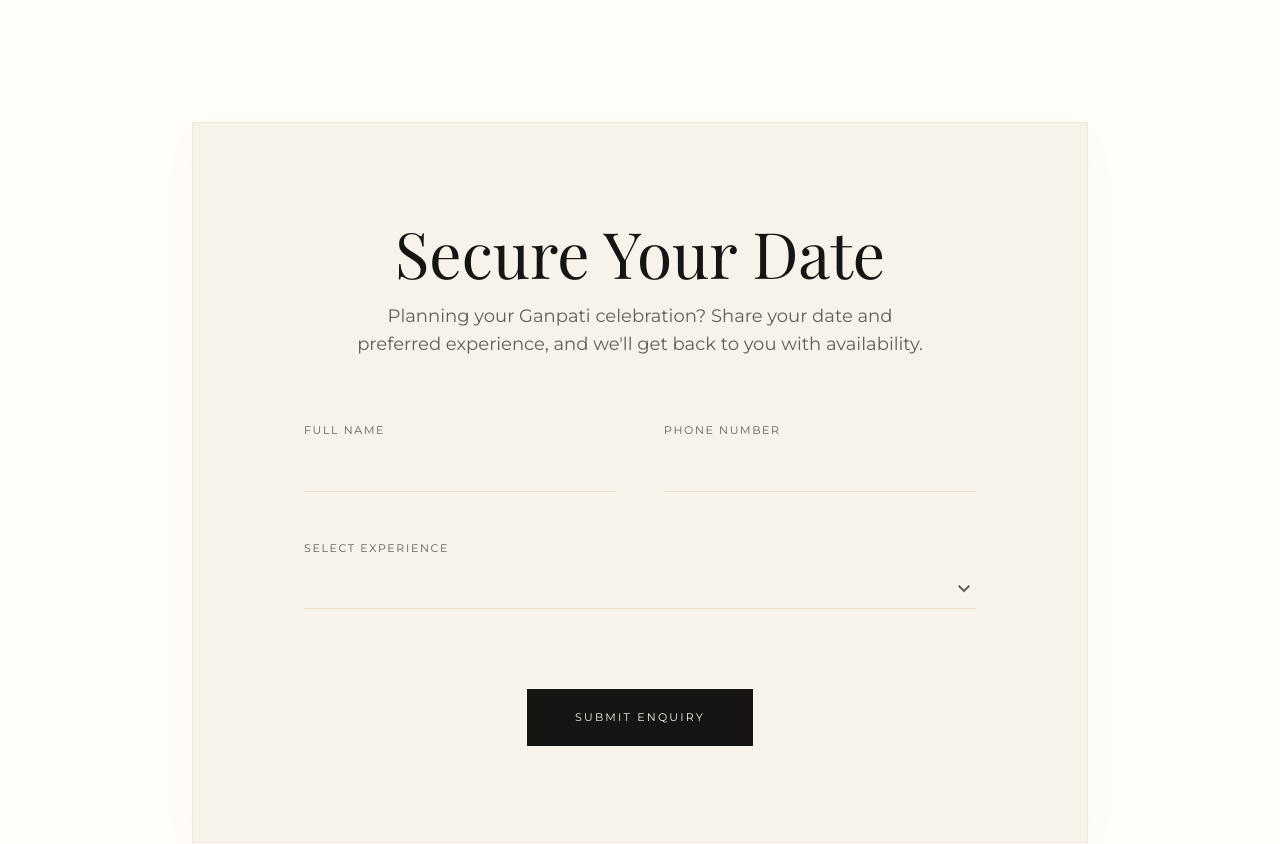
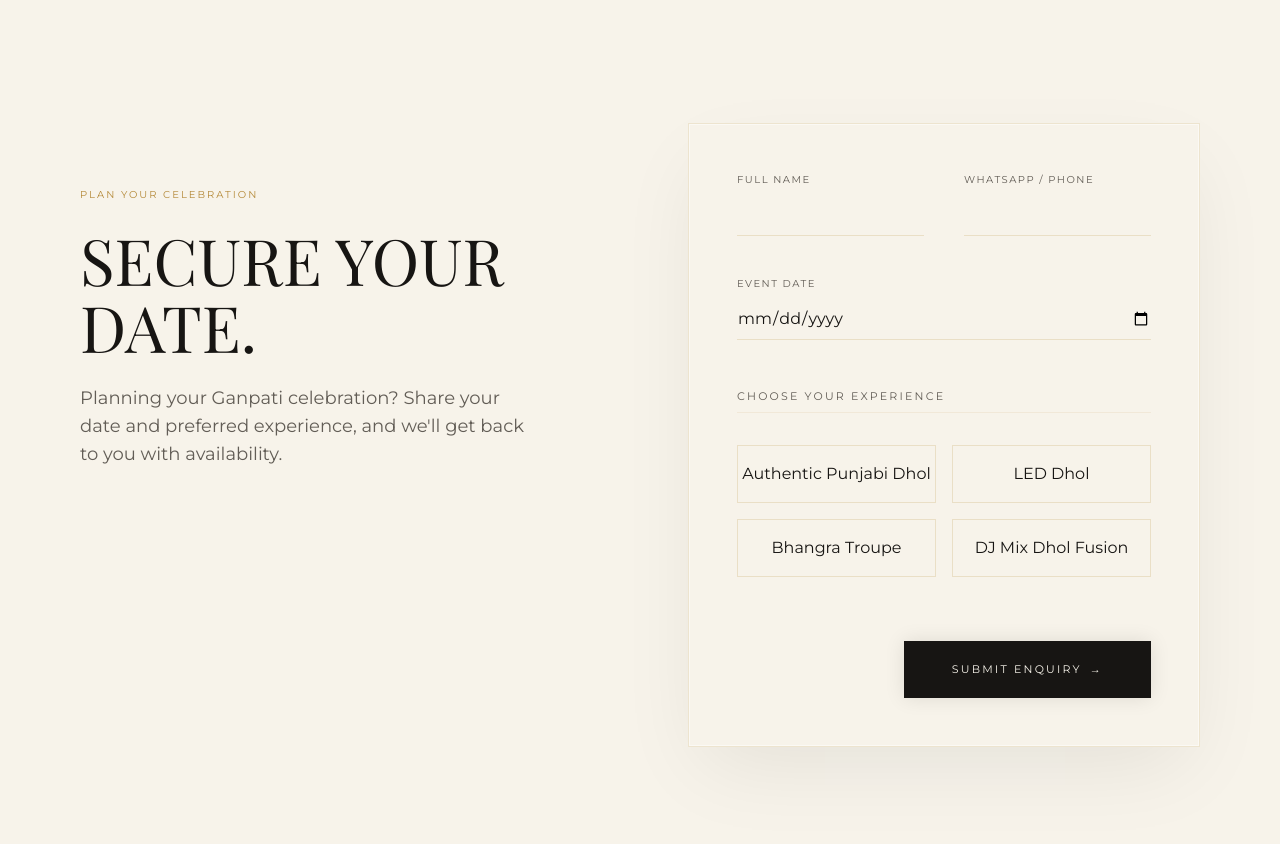
Before and after one commit to VinitSurve/vipinpunjabidhol, a Next.js app: page /ganpati-2026 in a window 1280 px wide. Shown: the part 2500-3344 px from the top of the page. Built offline with nearby package versions, Linux system fonts and the light colour scheme; a web font is replaced by a local one.

Commit message:
feat: add Ganpati 2026 landing page with event details and booking enquiry form

```diff
--- a/src/app/ganpati-2026/page.tsx
+++ b/src/app/ganpati-2026/page.tsx
@@ -127,60 +127,113 @@ export default function GanpatiPage() {
         </section>
 
         {/* 3. Secure Your Date */}
-        <section id="enquiry" className="py-section-gap px-margin-mobile md:px-margin-desktop bg-surface-container-lowest flex items-center justify-center">
-          <div className="w-full max-w-4xl bg-surface border border-secondary/10 px-8 py-16 md:px-16 md:py-24 text-center shadow-[0_10px_50px_rgba(0,0,0,0.02)]">
-            <h2 className="font-headline-xl text-[48px] md:text-[64px] text-on-surface leading-[1.05] mb-4">
-              Secure Your Date
+        <section id="enquiry" className="py-section-gap px-margin-mobile md:px-margin-desktop bg-background border-t border-secondary/10">
+          <div className="max-w-[1440px] mx-auto grid grid-cols-1 lg:grid-cols-2 gap-16 lg:gap-24 items-start">
+
+            {/* Left Column: Editorial Heading */}
+            <div className="flex flex-col items-start pt-8 lg:pt-16">
+              <span className="font-label-caps text-[10px] tracking-[0.2em] text-primary uppercase mb-6 block">
+                PLAN YOUR CELEBRATION
+              </span>
+              <h2 className="font-headline-xl text-[48px] md:text-[64px] text-on-surface leading-[1.05] mb-6">
+                SECURE YOUR DATE.
               </h2>
-            <p className="font-body-lg text-body-lg text-on-surface-variant max-w-xl mx-auto mb-16">
+              <p className="font-body-lg text-body-lg text-on-surface-variant max-w-md">
                 Planning your Ganpati celebration? Share your date and preferred experience, and we'll get back to you with availability.
               </p>
+            </div>
 
-            <form className="max-w-2xl mx-auto text-left flex flex-col gap-12">
-              <div className="grid grid-cols-1 md:grid-cols-2 gap-12">
-                <div className="flex flex-col gap-3">
-                  <label className="font-label-caps text-[11px] tracking-[0.15em] uppercase text-on-surface-variant">
+            {/* Right Column: Compact Form Panel */}
+            <div className="bg-surface border border-secondary/15 shadow-[0_30px_80px_-15px_rgba(0,0,0,0.08)] ring-1 ring-inset ring-white/50 p-8 md:p-12 relative">
+              <form className="flex flex-col gap-12">
+
+                {/* Section 1: Your Details & Event Date */}
+                <div className="flex flex-col gap-8">
+
+                  {/* Name and Phone */}
+                  <div className="grid grid-cols-1 md:grid-cols-2 gap-8 md:gap-10">
+                    <div className="flex flex-col gap-2">
+                      <label className="font-label-caps text-[10px] tracking-[0.15em] uppercase text-on-surface-variant">
                         Full Name
                       </label>
                       <input
                         type="text"
-                    className="w-full bg-transparent border-0 border-b border-secondary/20 py-2 px-0 text-on-surface font-body-md focus:border-on-surface focus:ring-0 transition-colors"
+                        className="w-full bg-transparent border-0 border-b border-secondary/20 py-2 px-0 text-on-surface font-body-md focus:outline-none focus:ring-0 focus:border-primary transition-colors"
                       />
                     </div>
-                <div className="flex flex-col gap-3">
-                  <label className="font-label-caps text-[11px] tracking-[0.15em] uppercase text-on-surface-variant">
-                    Phone Number
+                    <div className="flex flex-col gap-2">
+                      <label className="font-label-caps text-[10px] tracking-[0.15em] uppercase text-on-surface-variant">
+                        WhatsApp / Phone
                       </label>
                       <input
                         type="tel"
-                    className="w-full bg-transparent border-0 border-b border-secondary/20 py-2 px-0 text-on-surface font-body-md focus:border-on-surface focus:ring-0 transition-colors"
+                        className="w-full bg-transparent border-0 border-b border-secondary/20 py-2 px-0 text-on-surface font-body-md focus:outline-none focus:ring-0 focus:border-primary transition-colors"
                       />
                     </div>
                   </div>
-              <div className="flex flex-col gap-3">
-                <label className="font-label-caps text-[11px] tracking-[0.15em] uppercase text-on-surface-variant">
-                  Select Experience
+
+                  {/* Event Date (Now under Your Details) */}
+                  <div className="flex flex-col gap-2 mt-2">
+                    <label className="font-label-caps text-[10px] tracking-[0.15em] uppercase text-on-surface-variant">
+                      Event Date
                     </label>
-                <div className="relative">
-                  <select defaultValue="" className="w-full bg-transparent border-0 border-b border-secondary/20 py-2 px-0 text-on-surface font-body-md focus:border-on-surface focus:ring-0 transition-colors appearance-none cursor-pointer">
-                    <option value="" disabled></option>
-                    <option value="authentic">Authentic Punjabi Dhol</option>
-                    <option value="led">LED Dhol</option>
-                    <option value="bhangra">Bhangra Troupe</option>
-                    <option value="fusion">DJ Mix Dhol Fusion</option>
-                  </select>
-                  <span className="material-symbols-outlined absolute right-0 top-1/2 -translate-y-1/2 pointer-events-none text-on-surface-variant">
-                    keyboard_arrow_down
-                  </span>
+                    <input
+                      type="date"
+                      className="w-full bg-transparent border-0 border-b border-secondary/20 py-2 px-0 text-on-surface font-body-md focus:outline-none focus:ring-0 focus:border-primary transition-colors cursor-pointer"
+                    />
                   </div>
                 </div>
 
-              <div className="mt-8 flex justify-center">
-                <button type="submit" className="bg-on-surface text-background font-label-caps text-[11px] tracking-[0.2em] uppercase px-12 py-5 hover:bg-primary hover:text-on-primary transition-colors">
-                  SUBMIT ENQUIRY
+                {/* Section 2: Choose Your Experience */}
+                <div className="flex flex-col gap-6">
+                  <h3 className="font-label-caps text-[11px] tracking-[0.2em] text-on-surface-variant uppercase border-b border-secondary/10 pb-2">
+                    CHOOSE YOUR EXPERIENCE
+                  </h3>
+                  <div className="grid grid-cols-1 md:grid-cols-2 gap-4 mt-2">
+
+                    {/* Option 1 */}
+                    <label className="cursor-pointer relative">
+                      <input type="radio" name="experience" value="authentic" className="peer sr-only" />
+                      <div className="w-full border border-secondary/20 py-4 text-center text-on-surface font-body-sm hover:border-on-surface/50 peer-checked:border-primary peer-checked:bg-primary-container/10 peer-checked:text-primary transition-all">
+                        Authentic Punjabi Dhol
+                      </div>
+                    </label>
+
+                    {/* Option 2 */}
+                    <label className="cursor-pointer relative">
+                      <input type="radio" name="experience" value="led" className="peer sr-only" />
+                      <div className="w-full border border-secondary/20 py-4 text-center text-on-surface font-body-sm hover:border-on-surface/50 peer-checked:border-primary peer-checked:bg-primary-container/10 peer-checked:text-primary transition-all">
+                        LED Dhol
+                      </div>
+                    </label>
+
+                    {/* Option 3 */}
+                    <label className="cursor-pointer relative">
+                      <input type="radio" name="experience" value="bhangra" className="peer sr-only" />
+                      <div className="w-full border border-secondary/20 py-4 text-center text-on-surface font-body-sm hover:border-on-surface/50 peer-checked:border-primary peer-checked:bg-primary-container/10 peer-checked:text-primary transition-all">
+                        Bhangra Troupe
+                      </div>
+                    </label>
+
+                    {/* Option 4 */}
+                    <label className="cursor-pointer relative">
+                      <input type="radio" name="experience" value="fusion" className="peer sr-only" />
+                      <div className="w-full border border-secondary/20 py-4 text-center text-on-surface font-body-sm hover:border-on-surface/50 peer-checked:border-primary peer-checked:bg-primary-container/10 peer-checked:text-primary transition-all">
+                        DJ Mix Dhol Fusion
+                      </div>
+                    </label>
+
+                  </div>
+                </div>
+
+                <div className="mt-4 flex justify-center md:justify-end">
+                  <button type="submit" className="bg-on-surface text-background font-label-caps text-[11px] tracking-[0.2em] uppercase px-12 py-5 hover:bg-primary hover:text-on-primary transition-colors flex items-center gap-2 shadow-[0_0_20px_rgba(0,0,0,0.1)]">
+                    SUBMIT ENQUIRY <span className="font-body-md leading-none">→</span>
                   </button>
                 </div>
               </form>
+            </div>
+
           </div>
         </section>
 
```
Lines whose indentation alone changed are shown as unchanged.
